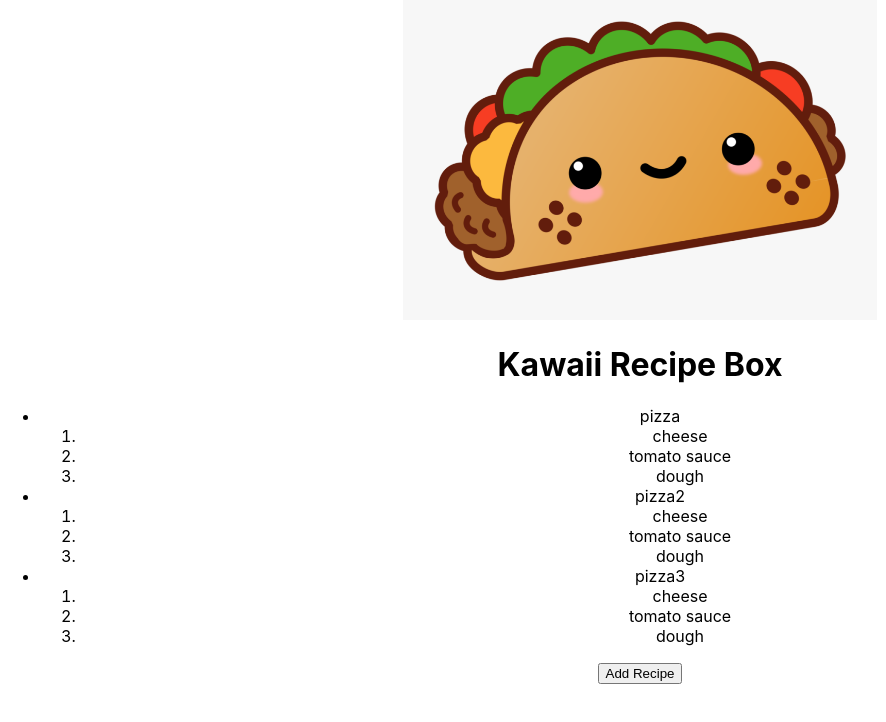
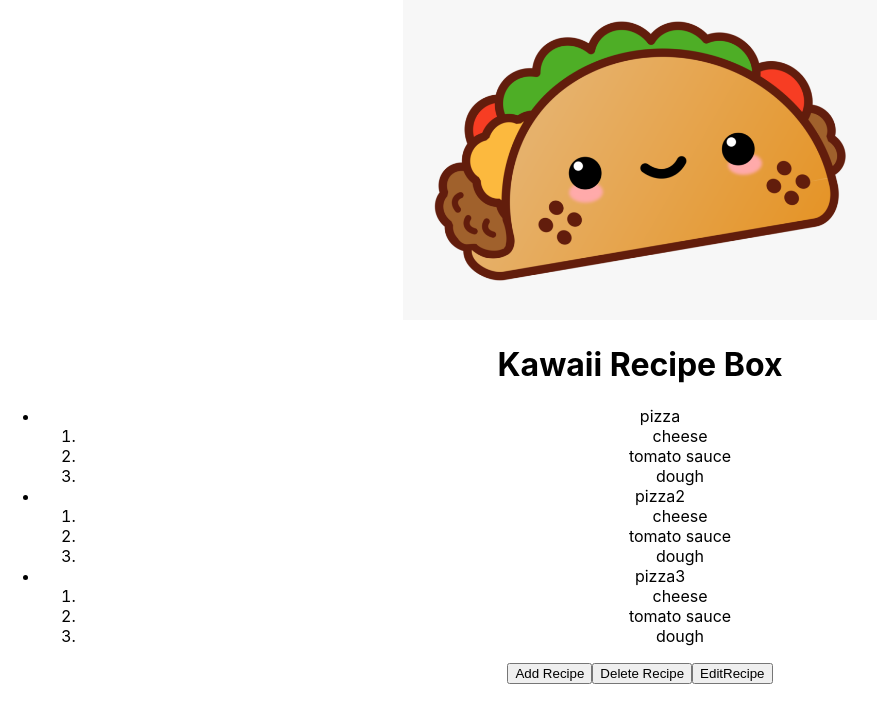
Before and after one commit to JoyPalumbo/recipe-Box2, a React (Create React App) app: page / in a window 1280 px wide. Shown: the top 722 px of the page, without its empty margins (0-886 px from the left). Built offline with nearby package versions, Linux system fonts and the light colour scheme.

Commit message:
added a delete and edit button

```diff
--- a/src/components/App.js
+++ b/src/components/App.js
@@ -53,6 +53,8 @@ class App extends React.Component {
         {/* </Accordion> */}
         {/* </body> */}
         <button type='submit'>Add Recipe</button>
+        <button type='delete'>Delete Recipe</button>
+        <button type='edit'>EditRecipe</button>
       </div>
     );
   }
```
